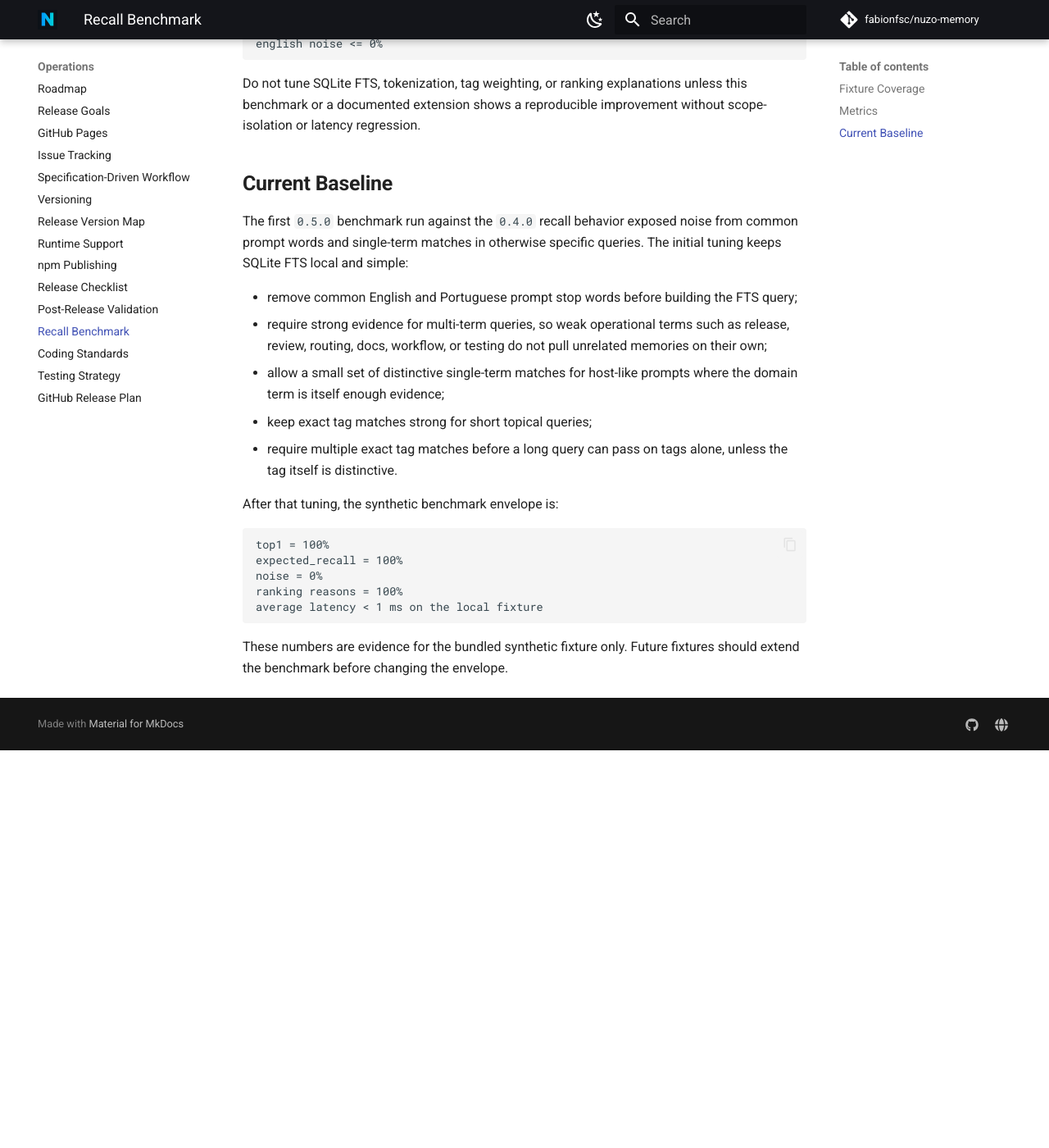
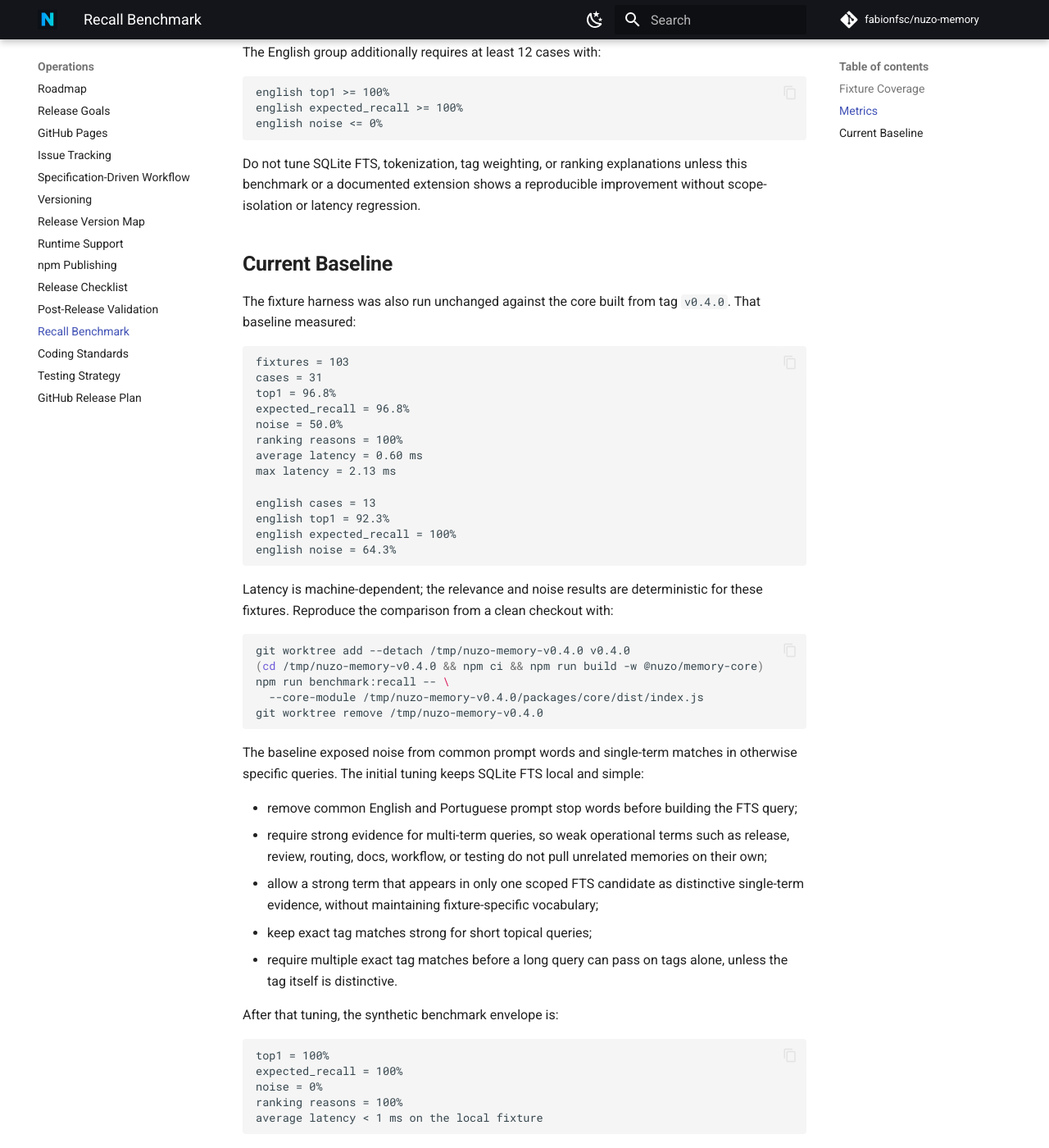
Before and after one commit to fabionfsc/nuzo-memory, an MkDocs documentation site: the page built from docs/operations/recall-benchmark.md, in a window 1280 px wide and 1400 px high, scrolled down 2028 px. Shown: the whole window at 82% size. Built offline with MkDocs 1.6.1 and Material for MkDocs 9.7.7, drawn with Linux system fonts in a browser that asks for light colours; comment, search, counter and statistics services are not loaded; before the commit the page ends 2943 px from its top, so only the background shows below that; some of the changed text lies outside the part shown.

Commit message:
test(recall): document reproducible baseline

````diff
--- a/docs/operations/recall-benchmark.md
+++ b/docs/operations/recall-benchmark.md
@@ -24,6 +24,13 @@ To inspect the generated SQLite store manually:
 
 ```bash
 npm run benchmark:recall -- --keep
+```
+
+To evaluate the same fixtures against another built core revision, pass its
+entry module explicitly:
+
+```bash
+npm run benchmark:recall -- --core-module /path/to/core/dist/index.js
 ```
 
 ## Fixture Coverage
@@ -90,17 +97,49 @@ improvement without scope-isolation or latency regression.
 
 ## Current Baseline
 
-The first `0.5.0` benchmark run against the `0.4.0` recall behavior exposed
-noise from common prompt words and single-term matches in otherwise specific
-queries. The initial tuning keeps SQLite FTS local and simple:
+The fixture harness was also run unchanged against the core built from tag
+`v0.4.0`. That baseline measured:
+
+```text
+fixtures = 103
+cases = 31
+top1 = 96.8%
+expected_recall = 96.8%
+noise = 50.0%
+ranking reasons = 100%
+average latency = 0.60 ms
+max latency = 2.13 ms
+
+english cases = 13
+english top1 = 92.3%
+english expected_recall = 100%
+english noise = 64.3%
+```
+
+Latency is machine-dependent; the relevance and noise results are
+deterministic for these fixtures. Reproduce the comparison from a clean
+checkout with:
+
+```bash
+git worktree add --detach /tmp/nuzo-memory-v0.4.0 v0.4.0
+(cd /tmp/nuzo-memory-v0.4.0 && npm ci && npm run build -w @nuzo/memory-core)
+npm run benchmark:recall -- \
+  --core-module /tmp/nuzo-memory-v0.4.0/packages/core/dist/index.js
+git worktree remove /tmp/nuzo-memory-v0.4.0
+```
+
+The baseline exposed noise from common prompt words and single-term matches
+in otherwise specific queries. The initial tuning keeps SQLite FTS local and
+simple:
 
 - remove common English and Portuguese prompt stop words before building the
   FTS query;
 - require strong evidence for multi-term queries, so weak operational terms
   such as release, review, routing, docs, workflow, or testing do not pull
   unrelated memories on their own;
-- allow a small set of distinctive single-term matches for host-like prompts
-  where the domain term is itself enough evidence;
+- allow a strong term that appears in only one scoped FTS candidate as
+  distinctive single-term evidence, without maintaining fixture-specific
+  vocabulary;
 - keep exact tag matches strong for short topical queries;
 - require multiple exact tag matches before a long query can pass on tags
   alone, unless the tag itself is distinctive.
````
Also changed, not shown: 3 other files.
